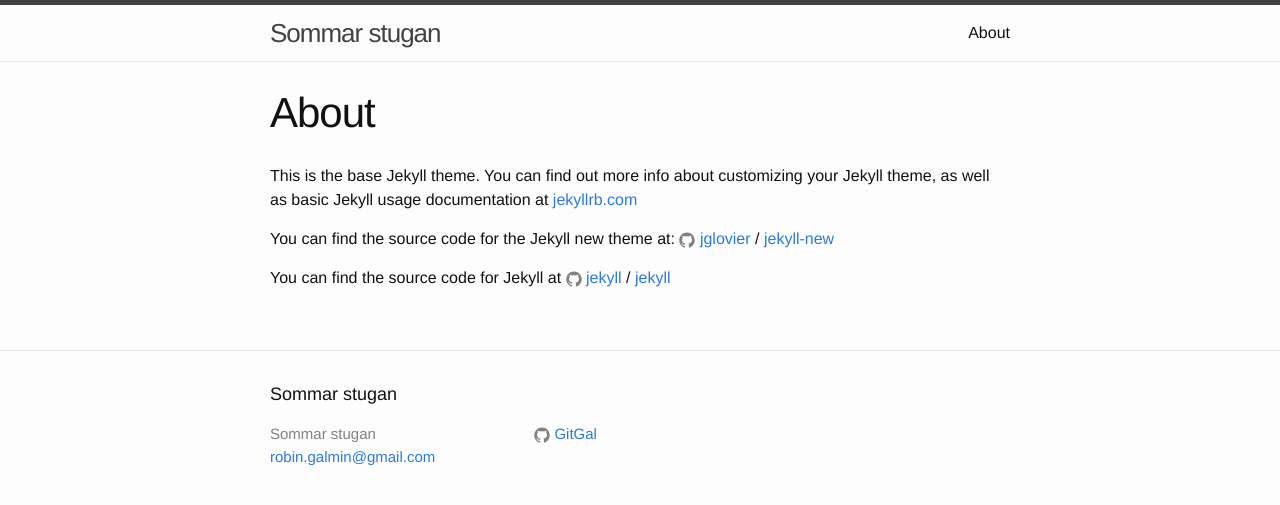
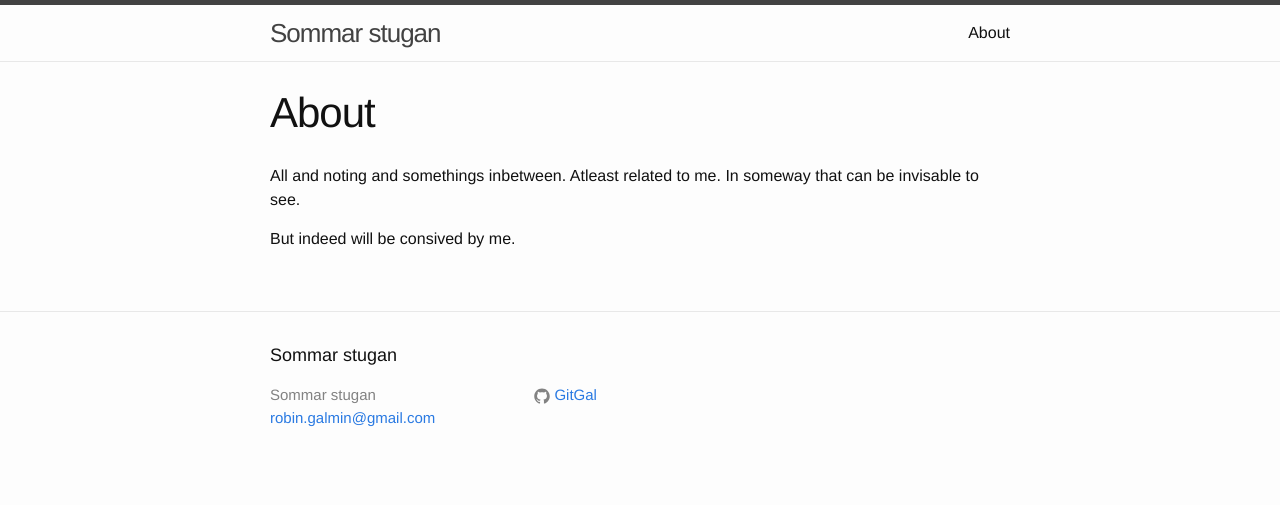
Before and after one commit to k0nserv/gitgal.github.io, a Jekyll site: the page built from about.md, in a window 1280 px wide. Shown: the top 505 px of the page. Built offline with Jekyll 4.4.1, drawn with Linux system fonts in a browser that asks for light colours.

Commit message:
Change about page

```diff
--- a/about.md
+++ b/about.md
@@ -4,12 +4,8 @@ title: About
 permalink: /about/
 ---
 
-This is the base Jekyll theme. You can find out more info about customizing your Jekyll theme, as well as basic Jekyll usage documentation at [jekyllrb.com](http://jekyllrb.com/)
+All and noting and somethings inbetween.
+Atleast related to me.
+In someway that can be invisable to see.
 
-You can find the source code for the Jekyll new theme at:
-{% include icon-github.html username="jglovier" %} /
-[jekyll-new](https://github.com/jglovier/jekyll-new)
-
-You can find the source code for Jekyll at
-{% include icon-github.html username="jekyll" %} /
-[jekyll](https://github.com/jekyll/jekyll)
+But indeed will be consived by me.
```
